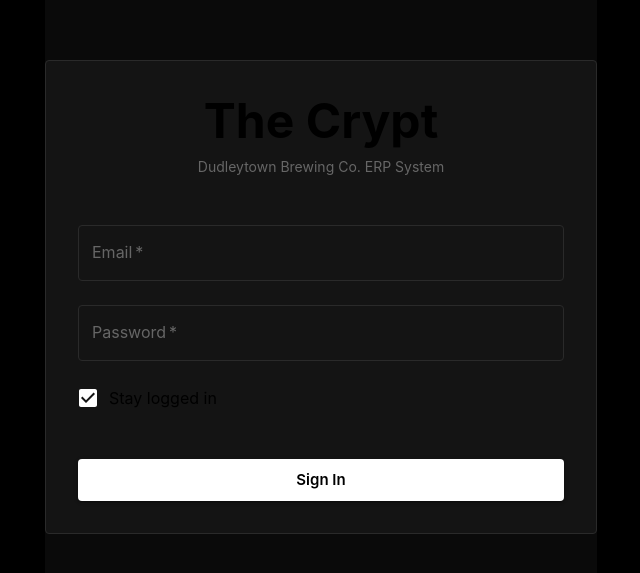
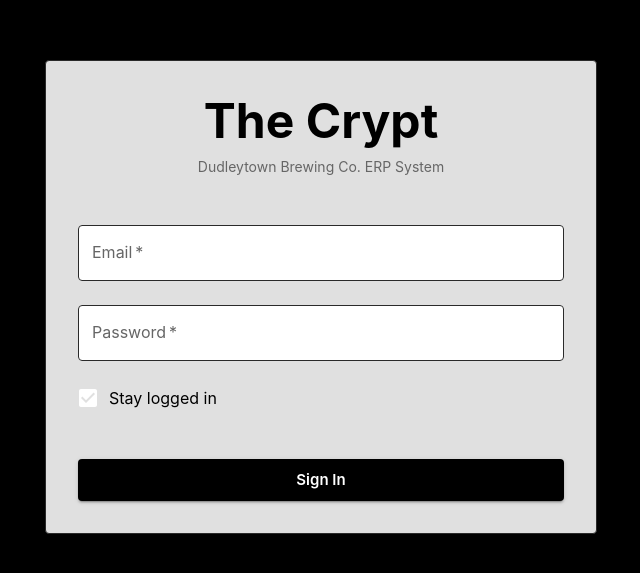
Before and after one commit to robertlawrence97-jpg/dudleytown-erp, a React (Create React App) app in the folder dudleytown-erp/client/: page /login in a window 1280 px wide. Shown: the part 103-676 px from the top of the page, without its empty margins (319-959 px from the left). Built offline with nearby package versions, Linux system fonts and the light colour scheme; no server answers.

Commit message:
Login.tsx

```diff
--- a/dudleytown-erp/client/src/pages/auth/Login.tsx
+++ b/dudleytown-erp/client/src/pages/auth/Login.tsx
@@ -61,18 +61,18 @@ export default function Login() {
         display: 'flex',
         alignItems: 'center',
         justifyContent: 'center',
-        bgcolor: '#0a0a0a'
+        bgcolor: '#000000'
       }}>
         <Paper elevation={0} sx={{
           p: 4,
           width: '100%',
-          bgcolor: '#141414',
+          bgcolor: '#e0e0e0',
           border: '1px solid #2a2a2a'
         }}>
-          <Typography variant="h3" component="h1" gutterBottom align="center" sx={{ fontWeight: 700, mb: 1 }}>
+          <Typography variant="h3" component="h1" gutterBottom align="center" sx={{ fontWeight: 700, mb: 1, color: '#000000' }}>
             The Crypt
           </Typography>
-          <Typography variant="body2" color="text.secondary" align="center" sx={{ mb: 4 }}>
+          <Typography variant="body2" sx={{ color: '#666666', textAlign: 'center', mb: 4 }}>
             Dudleytown Brewing Co. ERP System
           </Typography>
 
@@ -89,6 +89,7 @@ export default function Login() {
               required
               sx={{
                 '& .MuiOutlinedInput-root': {
+                  bgcolor: '#ffffff',
                   '& fieldset': {
                     borderColor: '#2a2a2a',
                   },
@@ -109,6 +110,7 @@ export default function Login() {
               required
               sx={{
                 '& .MuiOutlinedInput-root': {
+                  bgcolor: '#ffffff',
                   '& fieldset': {
                     borderColor: '#2a2a2a',
                   },
@@ -133,10 +135,10 @@ export default function Login() {
               disabled={loading}
               sx={{
                 mt: 3,
-                bgcolor: '#ffffff',
-                color: '#000000',
+                bgcolor: '#000000',
+                color: '#ffffff',
                 '&:hover': {
-                  bgcolor: '#f0f0f0'
+                  bgcolor: '#1a1a1a'
                 }
               }}
             >
```
